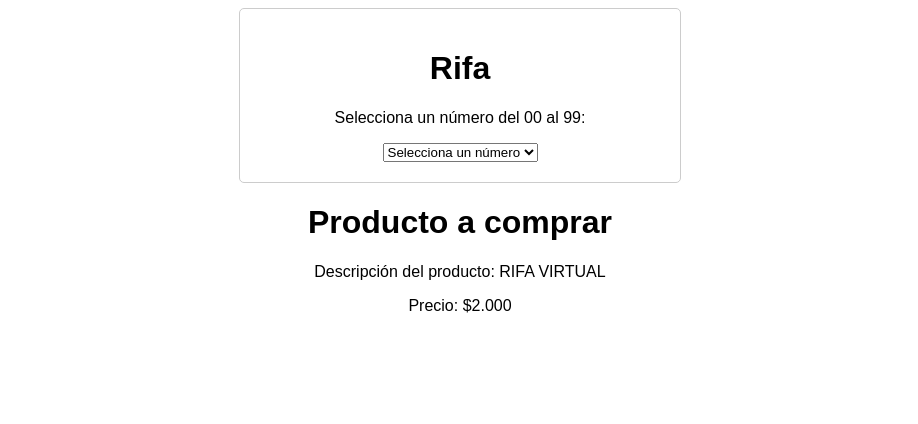
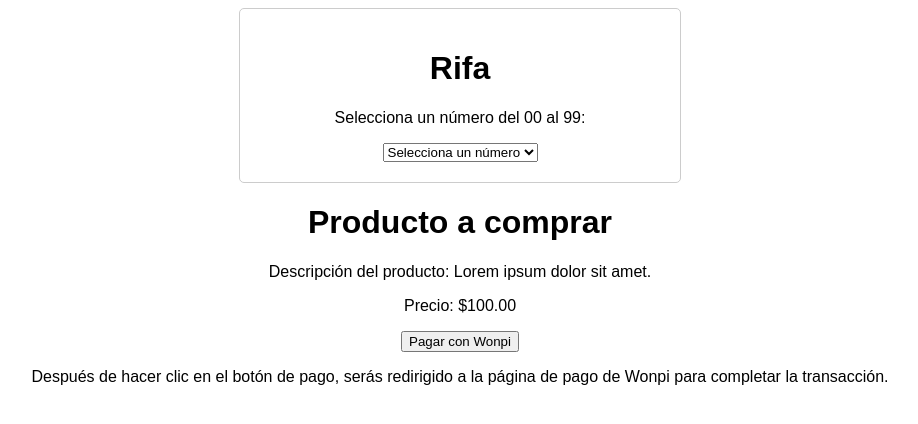
Before and after one commit to alexanderborrero11/RIFA15, a plain HTML site: page index.html in a window 1280 px wide. Shown: the whole page, without its empty margins (180-1098 px from the left). Drawn offline with Linux system fonts and the light colour scheme.

Commit message:
Update index.html

```diff
--- a/index.html
+++ b/index.html
@@ -101,12 +101,24 @@
 </head>
 <body>
     <h1>Producto a comprar</h1>
-    <p>Descripción del producto: RIFA VIRTUAL</p>
-    <p>Precio: $2.000</p>
+    <p>Descripción del producto: Lorem ipsum dolor sit amet.</p>
+    <p>Precio: $100.00</p>
 
     <!-- Botón de Pago de Wonpi -->
-    <!-- Reemplaza https://checkout.wompi.co/l/test_rCMY8r' con el código proporcionado por Wonpi -->
+    <!-- Reemplaza 'TU_CODIGO_HTML_DE_WONPI' con el código proporcionado por Wonpi -->
     <form action="https://wonpi.com/tu_paso_de_pago" method="POST">
+        <input type="hidden" name="order_id" value="TU_ID_DE_ORDEN">
+        <input type="hidden" name="amount" value="100.00">
+        <input type="hidden" name="currency" value="USD">
+        <input type="hidden" name="description" value="Descripción del producto">
+        <!-- Agrega otros campos ocultos requeridos por Wonpi según sus especificaciones -->
+        <input type="submit" value="Pagar con Wonpi">
+    </form>
+
+    <p>Después de hacer clic en el botón de pago, serás redirigido a la página de pago de Wonpi para completar la transacción.</p>
+</body>
+</html>
+
         <input type="hidden" name="order_id" value="TU_ID_DE_ORDEN">
         <input type="hidden" name="amount" value="2000">
         <input type="hidden" name="currency" value="COP">
```
